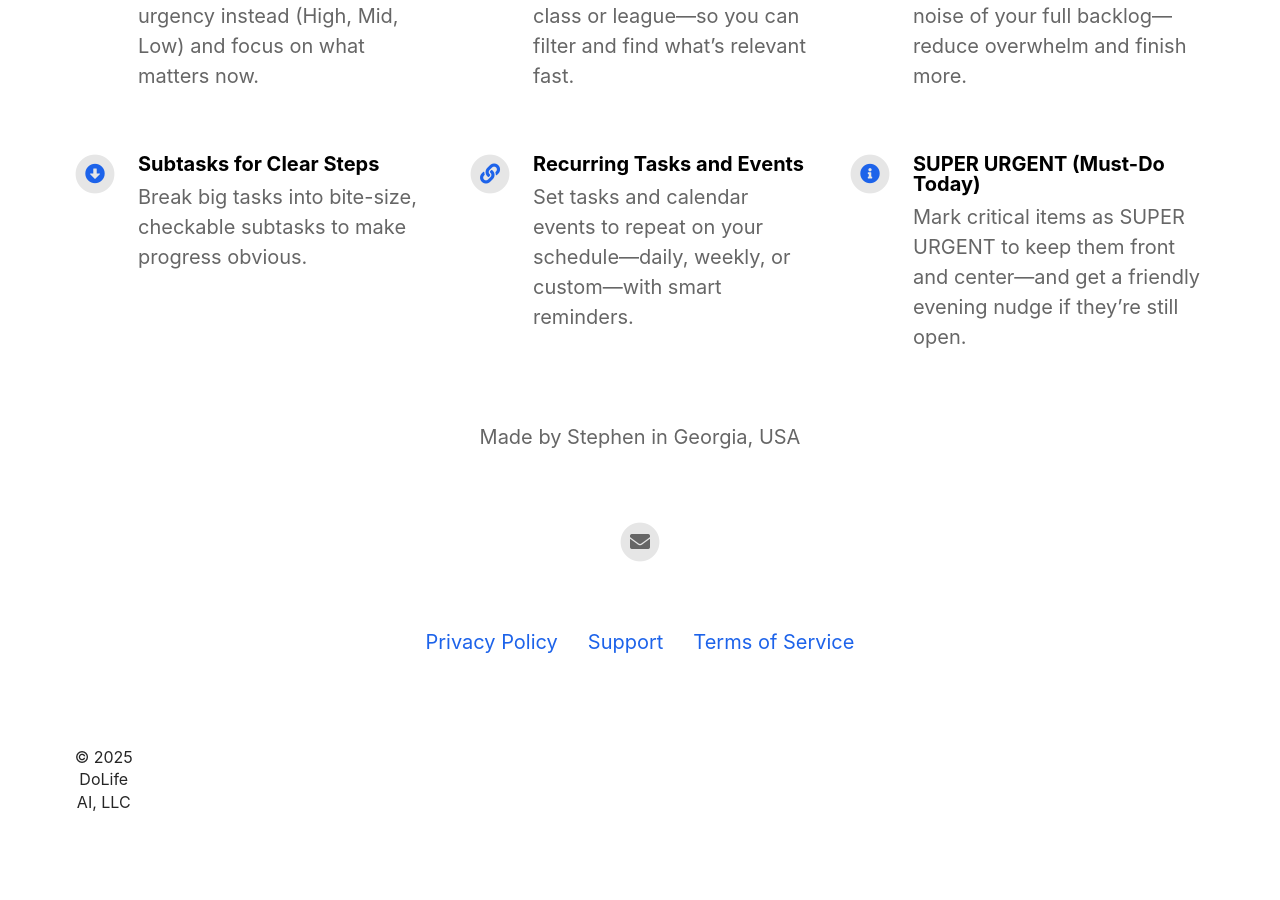
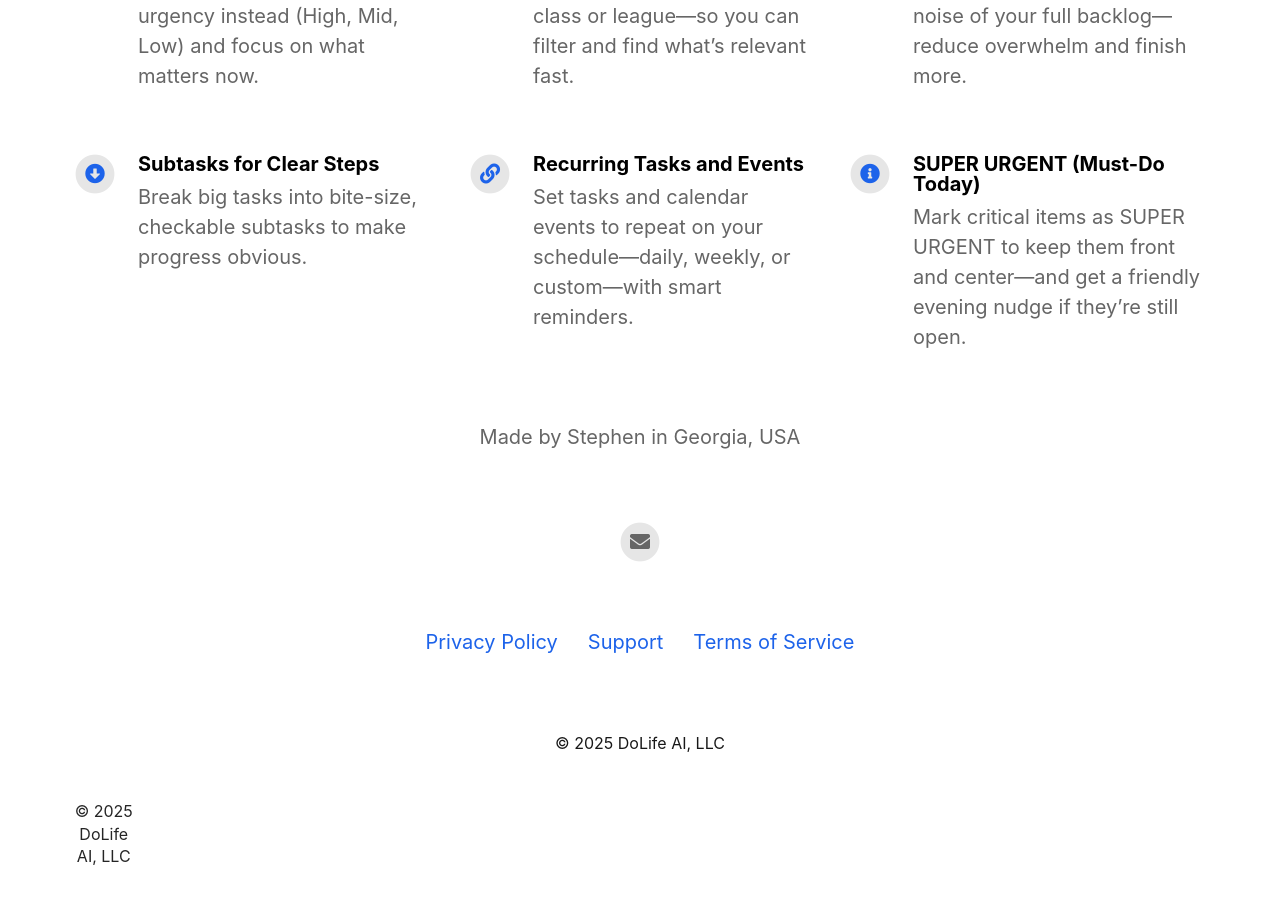
Before and after one commit to DoLife-AI/dolife-site, a Jekyll site: the page built from index.html, in a window 1280 px wide and 900 px high, scrolled down 1402 px. Built offline with Jekyll 4.4.1, drawn with Linux system fonts in a browser that asks for light colours; nearby versions of some CDN libraries; before the commit the page ends 2247 px from its top, so only the background shows below that.

Commit message:
Update footer.html

```diff
--- a/_includes/footer.html
+++ b/_includes/footer.html
@@ -79,10 +79,15 @@
 	</div>
   <div class="footerLinks">
     {% for page in site.pages %}
-			<a href="{{ page.url | relative_url }}" target="_self">{{ page.title }}</a>
+      <a href="{{ page.url | relative_url }}">{{ page.title }}</a>
     {% endfor %}
     {% if site.presskit_download_link %}
       <a href="{{ site.presskit_download_link }}">Press Kit</a>
     {% endif %}
+  </div> <!-- /.footerLinks -->
+
+  <!-- Legal entity line -->
+  <div class="legal" style="display:block;width:100%;text-align:center;margin:10px 0 22px;line-height:1.4;font-size:16px;opacity:.9;">
+    &copy; {{ site.time | date: "%Y" }} DoLife AI, LLC
   </div>
 </footer>
```
Lines whose indentation alone changed are shown as unchanged.
